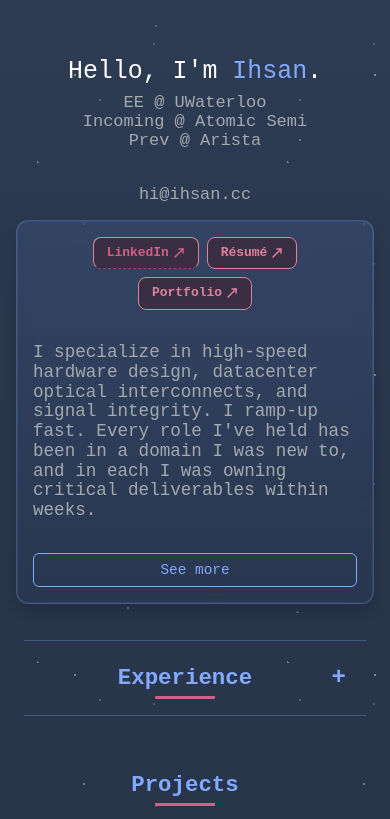
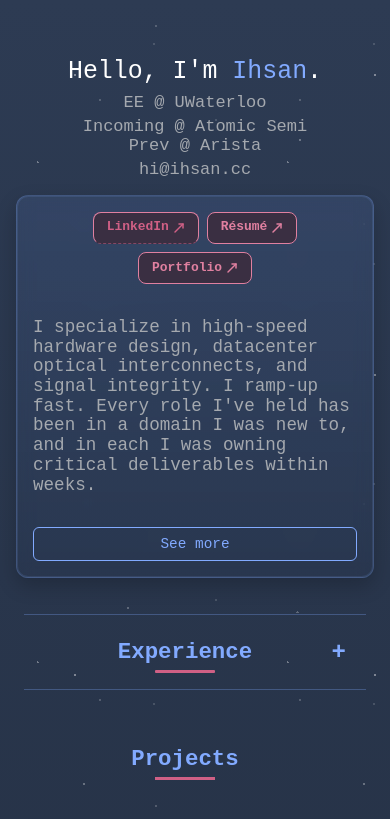
Before and after one commit to ihsan-sa/website, a React (Create React App) app: page / in a window 390 px wide. Shown: the top 819 px of the page. Built offline with nearby package versions, Linux system fonts and the light colour scheme.

Commit message:
minor changes

```diff
--- a/src/App.js
+++ b/src/App.js
@@ -185,11 +185,10 @@ function App() {
           </p>
           <p className="mobile-subtitle">
             <span className="subtitle-part">EE @ UWaterloo</span>
-            <span className="subtitle-separator"> | </span>
-            <span className="subtitle-part">Incoming @ Atomic Semi</span>
-            <span className="subtitle-part">Prev @ Arista</span>
-            {isMobile && <br />}
-            <a href="mailto:hi@ihsan.cc" className="subtitle-part" style={isMobile ? {textDecoration: 'none', color: 'inherit', display: 'block', marginTop: '1rem'} : {textDecoration: 'none', color: 'inherit'}}>hi@ihsan.cc</a>
+            {/* <span className="subtitle-separator"> | </span> */}
+            <span className="subtitle-part" style={isMobile ? {display: 'block', marginTop: '0.3rem'} : {}}>Incoming @ Atomic Semi</span>
+            <span className="subtitle-part" style={isMobile ? {display: 'block'} : {}}>Prev @ Arista</span>
+            <a href="mailto:hi@ihsan.cc" className="subtitle-part" style={isMobile ? {textDecoration: 'none', color: 'inherit', display: 'block', marginTop: '0.3rem'} : {textDecoration: 'none', color: 'inherit'}}>hi@ihsan.cc</a>
           </p>
           {/* Subtitle temporarily hidden
           <p style={{fontSize: '17px'}}>
```
